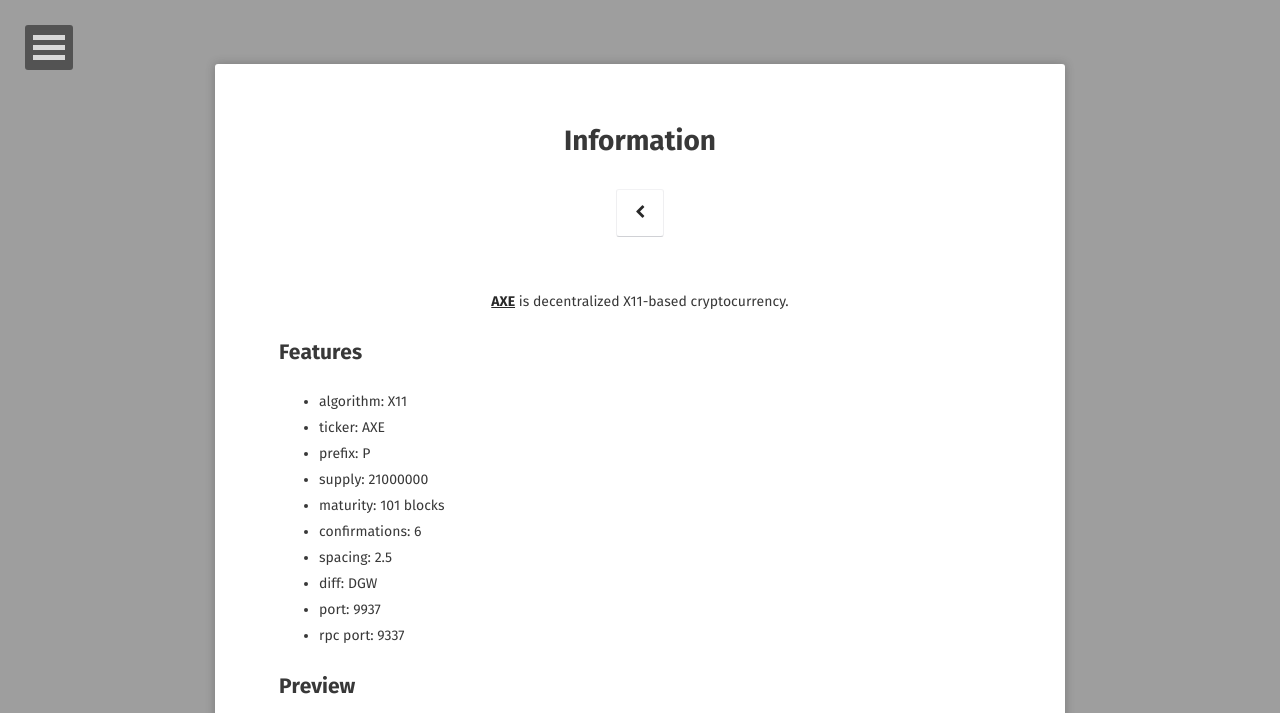
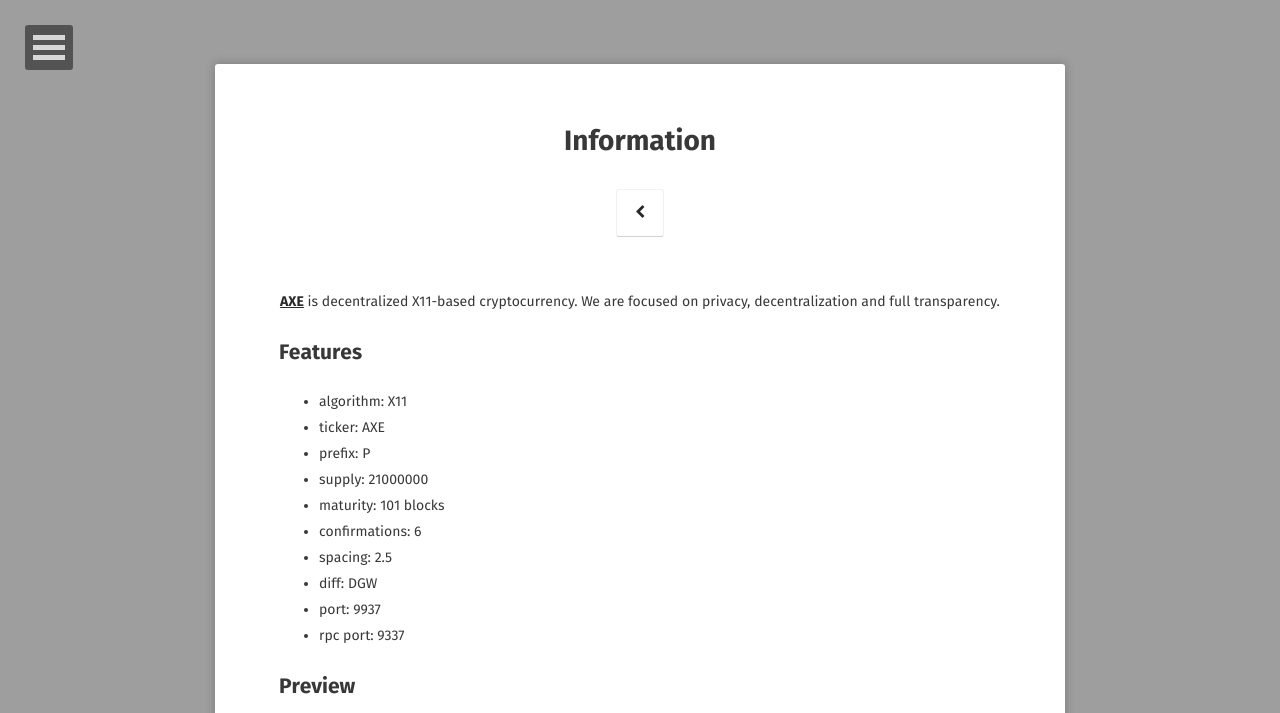
Before and after one commit to AXErunners/axerunners.github.io, a Jekyll site: the page built from about/index.md, in a window 1280 px wide, cut to the strip 0-713 px from the top of the page. Built offline with Jekyll 4.4.1, drawn with Linux system fonts in a browser that asks for light colours; some web fonts are replaced.

Commit message:
Update index.md

```diff
--- a/about/index.md
+++ b/about/index.md
@@ -6,7 +6,7 @@ date: 2018-03-01
 comments: false
 ---
 
-<center><a href="https://github.com/AXErunners/axe"><b>AXE</b></a> is decentralized X11-based cryptocurrency.</center>
+<center><a href="https://github.com/AXErunners/axe"><b>AXE</b></a> is decentralized X11-based cryptocurrency. We are focused on privacy, decentralization and full transparency.</center>
 
 ## Features
 * algorithm: X11
```
